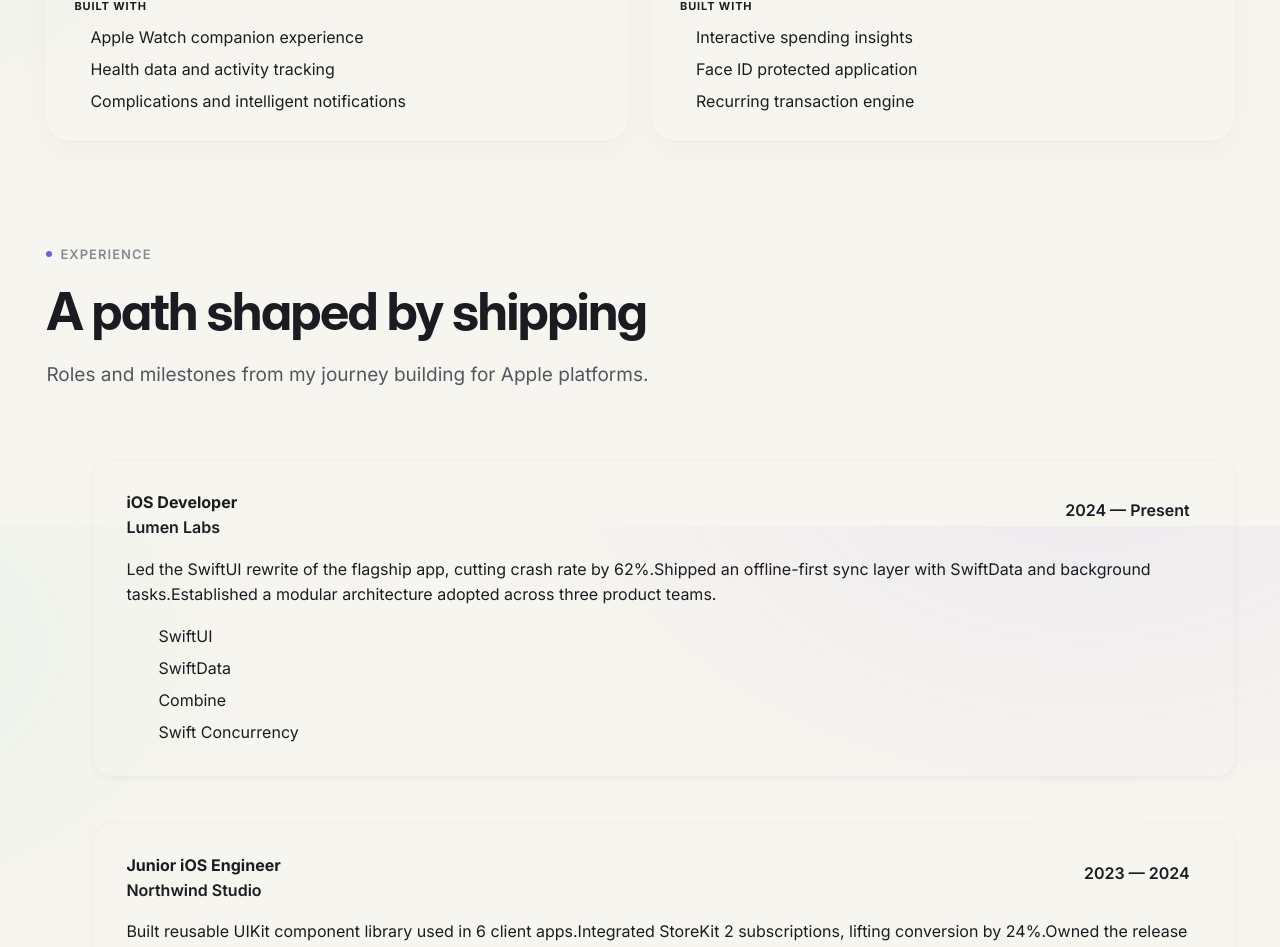
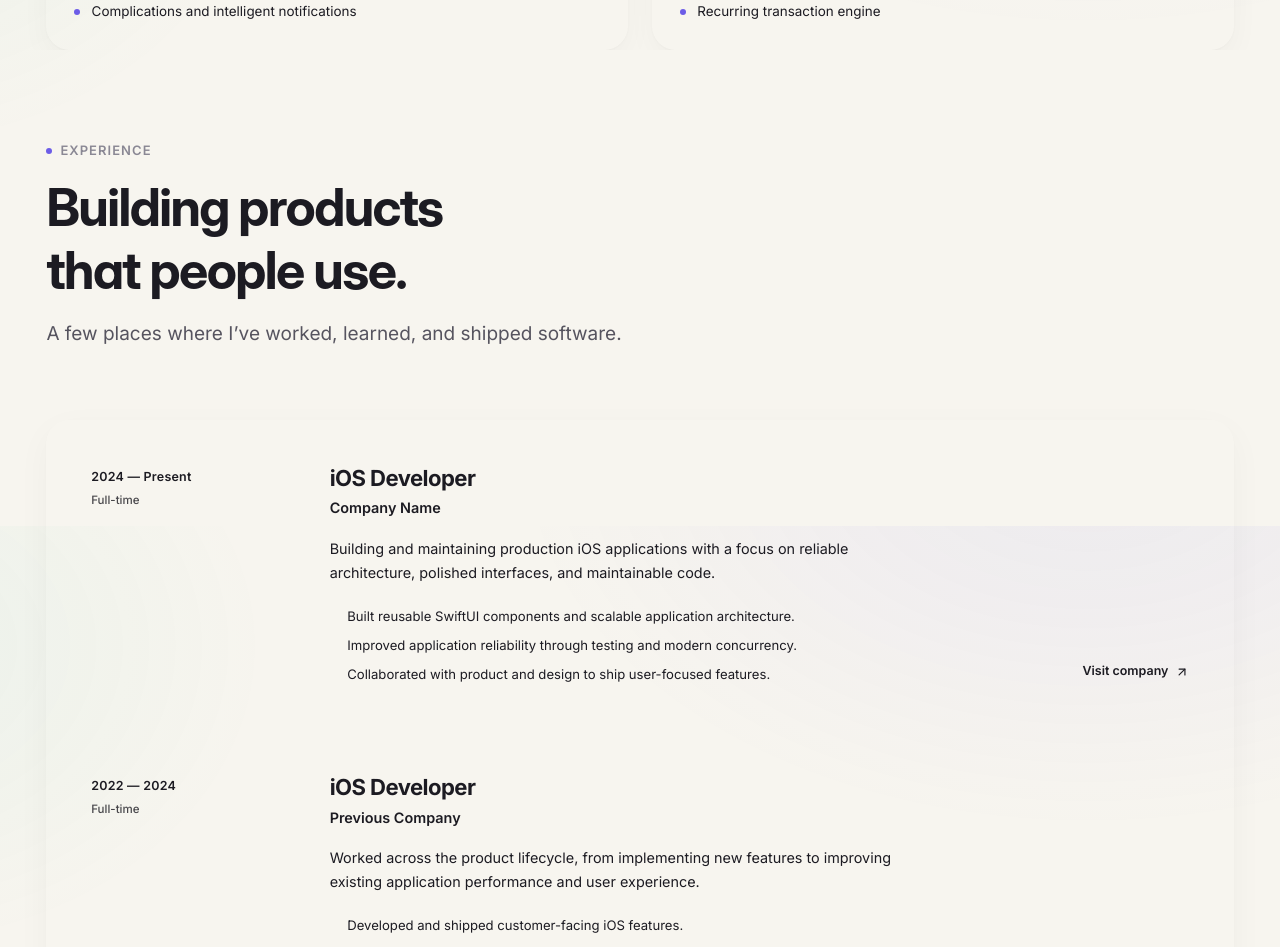
Before and after one commit to bibekupreti/Portfolio, a React (Vite) app: page / in a window 1280 px wide. Shown: the part 2674-3621 px from the top of the page. Built offline with nearby package versions, Linux system fonts and the light colour scheme.

Commit message:
feat: Added experience section.

```diff
--- a/src/components/Experience/Experience.module.css
+++ b/src/components/Experience/Experience.module.css
@@ -1,138 +1,354 @@
+/* =========================================================
+   EXPERIENCE
+   ========================================================= */
+
 .section {
-    padding-block: var(--space-24);
-    background: var(--color-bg);
+    position: relative;
+    padding: clamp(4rem, 7vw, 7rem) 0;
 }
 
-.timeline {
-    position: relative;
-    margin-top: var(--space-14);
-    list-style: none;
-    display: flex;
-    flex-direction: column;
-    gap: var(--space-8);
-    padding-left: var(--space-8);
+.heading {
+    max-width: 680px;
+    margin-bottom: clamp(2rem, 4vw, 3rem);
 }
 
-/* vertical spine */
-.timeline::before {
-    content: "";
-    position: absolute;
-    top: 6px;
-    bottom: 6px;
-    left: 7px;
-    width: 2px;
-    background: linear-gradient(to bottom,
-            var(--color-primary),
-            color-mix(in srgb, var(--color-primary) 20%, transparent));
+
+/* =========================================================
+   EXPERIENCE CONTAINER
+   ========================================================= */
+
+.list {
+    width: 100%;
+
+    overflow: hidden;
+
+    background: var(--color-surface);
+
+    border: 1px solid var(--color-border);
+
+    border-radius: 24px;
+
+    box-shadow:
+        0 1px 2px rgba(0, 0, 0, 0.025),
+        0 10px 35px rgba(0, 0, 0, 0.035);
 }
+
+
+/* =========================================================
+   EXPERIENCE ITEM
+   ========================================================= */
 
 .item {
     position: relative;
-    display: block;
+
+    display: grid;
+
+    grid-template-columns:
+        minmax(170px, 0.28fr) minmax(0, 1fr) auto;
+
+    gap: clamp(1.5rem, 3vw, 3.5rem);
+
+    align-items: start;
+
+    padding: clamp(2rem, 3.5vw, 3rem);
+
+    min-width: 0;
+
+    transition:
+        background-color 250ms ease;
 }
 
-.marker {
-    position: absolute;
-    left: calc(var(--space-8) * -1);
-    top: 6px;
-    width: 16px;
-    height: 16px;
-    display: grid;
-    place-items: center;
+.item:hover {
+    background: color-mix(in srgb,
+            var(--color-primary) 2.5%,
+            var(--color-surface));
 }
 
-.dot {
-    width: 16px;
-    height: 16px;
-    border-radius: 999px;
-    background: var(--color-bg);
-    border: 3px solid var(--color-primary);
-    box-shadow: 0 0 0 4px color-mix(in srgb, var(--color-primary) 12%, transparent);
+
+/* =========================================================
+   SEPARATOR
+   ========================================================= */
+
+.item+.item {
+    border-top: 1px solid var(--color-border);
 }
 
-.card {
-    background: var(--color-surface);
-    border: 1px solid var(--color-border);
-    border-radius: var(--radius-lg);
-    padding: var(--space-6);
-    box-shadow: var(--shadow-sm);
-    transition: transform var(--transition), box-shadow var(--transition);
+
+/* =========================================================
+   DATE / PERIOD
+   ========================================================= */
+
+.period {
+    display: flex;
+    flex-direction: column;
+
+    gap: 0.35rem;
+
+    padding-top: 0.2rem;
+
+    min-width: 0;
 }
 
-.card:hover {
-    transform: translateY(-2px);
-    box-shadow: var(--shadow-md);
+.date {
+    margin: 0;
+
+    font-size: 0.78rem;
+    font-weight: 600;
+
+    line-height: 1.4;
+
+    letter-spacing: 0.02em;
+
+    color: var(--color-fg-muted);
 }
 
-.cardHead {
-    display: flex;
-    align-items: flex-start;
-    justify-content: space-between;
-    gap: var(--space-4);
-    flex-wrap: wrap;
+.type {
+    font-size: 0.72rem;
+    font-weight: 500;
+
+    color: var(--color-fg-muted);
+
+    opacity: 0.8;
+}
+
+
+/* =========================================================
+   MAIN CONTENT
+   ========================================================= */
+
+.content {
+    min-width: 0;
 }
 
 .role {
-    font-size: var(--text-xl);
-    font-weight: 700;
+    margin: 0;
+
+    font-size: clamp(1.25rem, 1.1rem + 0.35vw, 1.55rem);
+
+    font-weight: 650;
+
+    line-height: 1.2;
+
+    letter-spacing: -0.025em;
+
     color: var(--color-fg);
-    line-height: 1.2;
 }
 
 .company {
-    margin-top: 2px;
-    font-size: var(--text-sm);
+    display: inline-flex;
+    align-items: center;
+
+    margin-top: 0.45rem;
+
+    font-size: 0.9rem;
     font-weight: 600;
+
+    line-height: 1.4;
+
+    color: var(--color-primary);
+
+    text-decoration: none;
+
+    transition: color 200ms ease;
+}
+
+.company:hover {
     color: var(--color-primary);
 }
 
-.period {
-    font-size: var(--text-xs);
-    font-weight: 600;
-    color: var(--color-fg-muted);
-    background: var(--color-bg-subtle);
-    border: 1px solid var(--color-border);
-    padding: 4px 12px;
-    border-radius: 999px;
-    white-space: nowrap;
+.description {
+    max-width: 62ch;
+
+    margin: 1rem 0 0;
+
+    font-size: 0.9rem;
+
+    line-height: 1.7;
+
+    color: var(--color-fg-soft);
 }
 
-.summary {
-    margin-top: var(--space-4);
-    color: var(--color-fg-soft);
-    font-size: var(--text-base);
-    line-height: 1.6;
-}
+
+/* =========================================================
+   HIGHLIGHTS
+   ========================================================= */
 
 .highlights {
-    margin-top: var(--space-4);
     display: flex;
     flex-direction: column;
-    gap: var(--space-2);
+
+    gap: 0.55rem;
+
+    margin: 1.25rem 0 0;
+
+    padding: 0;
+
     list-style: none;
 }
 
-.highlights li {
+.highlight {
     position: relative;
-    padding-left: var(--space-6);
-    font-size: var(--text-sm);
+
+    padding-left: 1.1rem;
+
+    font-size: 0.82rem;
+
+    line-height: 1.55;
+
     color: var(--color-fg-soft);
-    line-height: 1.5;
 }
 
-.highlights li::before {
+.highlight::before {
     content: "";
+
     position: absolute;
+
     left: 0;
-    top: 8px;
-    width: 6px;
-    height: 6px;
-    border-radius: 2px;
+    top: 0.65em;
+
+    width: 5px;
+    height: 5px;
+
+    border-radius: 50%;
+
     background: var(--color-primary);
 }
 
-@media (max-width: 640px) {
-    .period {
-        order: -1;
+
+/* =========================================================
+   VISIT COMPANY
+   ========================================================= */
+
+.visit {
+    display: inline-flex;
+
+    align-items: center;
+    gap: 0.4rem;
+
+    align-self: end;
+
+    margin-bottom: 0.15rem;
+
+    white-space: nowrap;
+
+    font-size: 0.78rem;
+    font-weight: 600;
+
+    color: var(--color-fg-soft);
+
+    text-decoration: none;
+
+    transition:
+        color 200ms ease,
+        gap 200ms ease;
+}
+
+.visit svg {
+    width: 14px;
+    height: 14px;
+}
+
+.visit:hover {
+    gap: 0.65rem;
+
+    color: var(--color-primary);
+}
+
+
+/* =========================================================
+   TABLET
+   ========================================================= */
+
+@media (max-width: 850px) {
+    .item {
+        grid-template-columns: 150px minmax(0, 1fr);
+
+        gap: 2rem;
+    }
+
+    .visit {
+        grid-column: 2;
+
+        justify-self: end;
+
+        margin-top: -0.5rem;
     }
 }
+
+
+/* =========================================================
+   MOBILE
+   ========================================================= */
+
+@media (max-width: 600px) {
+    .section {
+        padding: 4rem 0;
+    }
+
+    .list {
+        border-radius: 20px;
+    }
+
+    .item {
+        display: flex;
+        flex-direction: column;
+
+        gap: 0;
+
+        padding: 1.75rem 1.5rem;
+    }
+
+    .period {
+        padding: 0;
+
+        margin-bottom: 1.25rem;
+    }
+
+    .date {
+        font-size: 0.75rem;
+    }
+
+    .role {
+        font-size: 1.25rem;
+    }
+
+    .company {
+        margin-top: 0.35rem;
+    }
+
+    .description {
+        margin-top: 0.9rem;
+
+        font-size: 0.85rem;
+
+        line-height: 1.65;
+    }
+
+    .highlights {
+        margin-top: 1rem;
+    }
+
+    .highlight {
+        font-size: 0.8rem;
+    }
+
+    .visit {
+        align-self: flex-end;
+
+        margin-top: 1.35rem;
+        margin-bottom: 0;
+    }
+}
+
+
+/* =========================================================
+   REDUCED MOTION
+   ========================================================= */
+
+@media (prefers-reduced-motion: reduce) {
+
+    .item,
+    .visit {
+        transition: none;
+    }
+}
--- a/src/components/Experience/Experience.tsx
+++ b/src/components/Experience/Experience.tsx
@@ -1,51 +1,102 @@
-import { Container } from "../Container/Container"
-import { SectionHeading } from "../Shared/SectionHeading"
-import { Reveal } from "../Shared/Reveal"
-import { experiences } from "../../data/experience"
+import { FiArrowUpRight } from "react-icons/fi"
+import { motion } from "framer-motion"
+
+import { Container } from "@/components/Container/Container"
+import { SectionHeading } from "@/components/Shared/SectionHeading"
+import { Reveal } from "@/components/Shared/Reveal"
+
+import { experience } from "@/data/experience"
+
 import styles from "./Experience.module.css"
 
 export function Experience() {
     return (
         <section id="experience" className={styles.section}>
             <Container>
+                <Reveal>
                     <SectionHeading
                         eyebrow="Experience"
-                    title="A path shaped by shipping"
-                    description="Roles and milestones from my journey building for Apple platforms."
+                        title="Building products that people use."
+                        description="A few places where I’ve worked, learned, and shipped software."
                     />
+                </Reveal>
 
-                <ol className={styles.timeline}>
-                    {experiences.map((item, index) => (
-                        <Reveal
-                            as="li"
-                            key={item.company + item.role}
+                <Reveal>
+                    <div className={styles.list}>
+                        {experience.map((item, index) => (
+                            <motion.article
+                                key={`${item.company}-${item.role}`}
                                 className={styles.item}
-                            delay={index * 0.08}
+                                initial={{ opacity: 0, y: 16 }}
+                                whileInView={{ opacity: 1, y: 0 }}
+                                viewport={{ once: true, amount: 0.2 }}
+                                transition={{
+                                    duration: 0.5,
+                                    delay: index * 0.08,
+                                    ease: [0.22, 1, 0.36, 1],
+                                }}
                             >
-                            <div className={styles.marker} aria-hidden="true">
-                                <span className={styles.dot} />
+                                <div className={styles.period}>
+                                    <p className={styles.date}>
+                                        {item.period}
+                                    </p>
+
+                                    {item.type && (
+                                        <span className={styles.type}>
+                                            {item.type}
+                                        </span>
+                                    )}
                                 </div>
 
-                            <div className={styles.card}>
-                                <div className={styles.cardHead}>
-                                    <div>
-                                        <h3 className={styles.role}>{item.role}</h3>
-                                        <p className={styles.company}>{item.company}</p>
-                                    </div>
-                                    <span className={styles.period}>{item.period}</span>
+                                <div className={styles.content}>
+                                    <h3 className={styles.role}>
+                                        {item.role}
+                                    </h3>
+
+                                    <a
+                                        href={item.companyUrl}
+                                        target="_blank"
+                                        rel="noopener noreferrer"
+                                        className={styles.company}
+                                    >
+                                        {item.company}
+                                    </a>
+
+                                    <p className={styles.description}>
+                                        {item.description}
+                                    </p>
+
+                                    {item.highlights?.length > 0 && (
+                                        <ul className={styles.highlights}>
+                                            {item.highlights.map(
+                                                (highlight) => (
+                                                    <li
+                                                        key={highlight}
+                                                        className={
+                                                            styles.highlight
+                                                        }
+                                                    >
+                                                        {highlight}
+                                                    </li>
+                                                )
+                                            )}
+                                        </ul>
+                                    )}
                                 </div>
 
-                                <p className={styles.summary}>{item.achievements}</p>
-
-                                <ul className={styles.highlights}>
-                                    {item.tech.map((highlight) => (
-                                        <li key={highlight}>{highlight}</li>
+                                <a
+                                    href={item.companyUrl}
+                                    target="_blank"
+                                    rel="noopener noreferrer"
+                                    className={styles.visit}
+                                >
+                                    Visit company
+                                    <FiArrowUpRight aria-hidden="true" />
+                                </a>
+                            </motion.article>
                         ))}
-                                </ul>
                     </div>
                 </Reveal>
-                    ))}
-                </ol>
             </Container>
         </section>
     )
--- a/src/components/Projects/ProjectCard.module.css
+++ b/src/components/Projects/ProjectCard.module.css
@@ -336,26 +336,22 @@
 
 /* =========================================================
    CAPABILITIES
-========================================================= */
+   ========================================================= */
 
 .capabilities {
-    margin-top: auto;
+    display: flex;
+    flex-direction: column;
 
-    padding-top: 4px;
+    gap: 0.8rem;
+
+    margin-top: 0.25rem;
 }
 
+.capabilityLabel {
+    font-size: 0.72rem;
+    font-weight: 600;
 
-.capabilityLabel {
-    display: block;
-
-    margin-bottom: 10px;
-
-    font-size: 11px;
-
-    font-weight: 650;
-
-    letter-spacing: 0.08em;
-
+    letter-spacing: 0.06em;
     text-transform: uppercase;
 
     color: var(--color-fg-muted);
@@ -363,14 +359,14 @@
 
 
 /* =========================================================
-   FEATURES
-========================================================= */
+   FEATURE BULLETS
+   ========================================================= */
 
 .features {
     display: flex;
     flex-direction: column;
 
-    gap: 9px;
+    gap: 0.65rem;
 
     margin: 0;
     padding: 0;
@@ -378,40 +374,44 @@
     list-style: none;
 }
 
-
 .features li {
     display: flex;
-
     align-items: flex-start;
 
-    gap: 10px;
+    gap: 0.7rem;
 
-    font-size: var(--text-sm);
+    margin: 0;
 
-    line-height: 1.45;
+    font-size: 0.84rem;
+    line-height: 1.55;
 
     color: var(--color-fg-soft);
 }
 
 
+/* =========================================================
+   PRIMARY COLOR BULLET
+   ========================================================= */
+
 .featureDot {
+    flex-shrink: 0;
+
     width: 6px;
     height: 6px;
 
-    margin-top: 0.45rem;
-
-    flex-shrink: 0;
+    margin-top: 0.48rem;
 
     border-radius: 50%;
 
-    background: var(--color-primary);
+    background: var(--primary-500);
 
     box-shadow:
-        0 0 0 3px color-mix(in srgb,
-            var(--color-primary) 9%,
-            transparent);
+        0 0 0 3px color-mix(
+            in srgb,
+            var(--color-primary-700) 10%,
+            transparent
+        );
 }
-
 
 /* =========================================================
    FOCUS
--- a/src/components/Projects/Projects.module.css
+++ b/src/components/Projects/Projects.module.css
@@ -5,8 +5,8 @@
 .section {
     position: relative;
 
-    padding:
-        clamp(4.5rem, 7vw, 7rem) 0 clamp(5rem, 8vw, 8rem);
+    /* padding: */
+        /* clamp(4.5rem, 7vw, 7rem) 0 clamp(5rem, 8vw, 8rem); */
 
     overflow: hidden;
 }
--- a/src/data/experience.ts
+++ b/src/data/experience.ts
@@ -1,47 +1,40 @@
 export interface ExperienceItem {
+    role: string
     company: string
-    role: string
+    companyUrl: string
     period: string
-    location: string
-    achievements: string[]
-    tech: string[]
+    type?: string
+    description: string
+    highlights: string[]
 }
 
-export const experiences: ExperienceItem[] = [
+export const experience: ExperienceItem[] = [
     {
-        company: "Lumen Labs",
         role: "iOS Developer",
+        company: "Company Name",
+        companyUrl: "#",
         period: "2024 — Present",
-        location: "Remote",
-        achievements: [
-            "Led the SwiftUI rewrite of the flagship app, cutting crash rate by 62%.",
-            "Shipped an offline-first sync layer with SwiftData and background tasks.",
-            "Established a modular architecture adopted across three product teams.",
+        type: "Full-time",
+        description:
+            "Building and maintaining production iOS applications with a focus on reliable architecture, polished interfaces, and maintainable code.",
+        highlights: [
+            "Built reusable SwiftUI components and scalable application architecture.",
+            "Improved application reliability through testing and modern concurrency.",
+            "Collaborated with product and design to ship user-focused features.",
         ],
-        tech: ["SwiftUI", "SwiftData", "Combine", "Swift Concurrency"],
     },
     {
-        company: "Northwind Studio",
-        role: "Junior iOS Engineer",
-        period: "2023 — 2024",
-        location: "Kathmandu",
-        achievements: [
-            "Built reusable UIKit component library used in 6 client apps.",
-            "Integrated StoreKit 2 subscriptions, lifting conversion by 24%.",
-            "Owned the release pipeline through TestFlight and App Store Connect.",
+        role: "iOS Developer",
+        company: "Previous Company",
+        companyUrl: "#",
+        period: "2022 — 2024",
+        type: "Full-time",
+        description:
+            "Worked across the product lifecycle, from implementing new features to improving existing application performance and user experience.",
+        highlights: [
+            "Developed and shipped customer-facing iOS features.",
+            "Refactored legacy code toward more maintainable patterns.",
+            "Worked closely with cross-functional teams to deliver releases.",
         ],
-        tech: ["UIKit", "StoreKit 2", "Core Data", "REST"],
-    },
-    {
-        company: "Freelance",
-        role: "Mobile Developer",
-        period: "2022 — 2023",
-        location: "Remote",
-        achievements: [
-            "Delivered 8+ App Store apps for startups and small businesses.",
-            "Designed accessible interfaces meeting WCAG AA contrast targets.",
-            "Collaborated directly with founders from concept to launch.",
-        ],
-        tech: ["Swift", "SwiftUI", "Firebase", "Figma"],
     },
 ]
```
Lines whose indentation alone changed are shown as unchanged.
